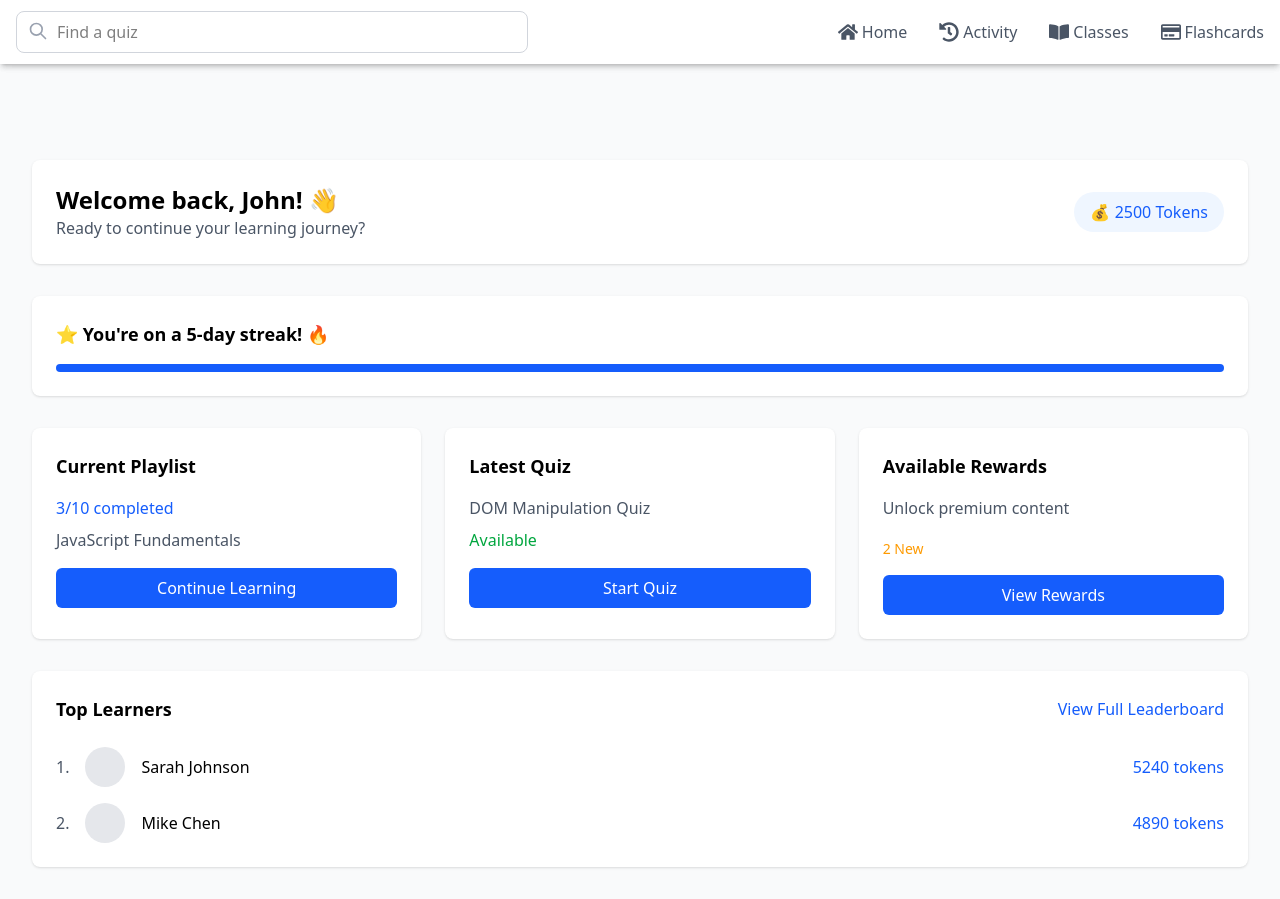
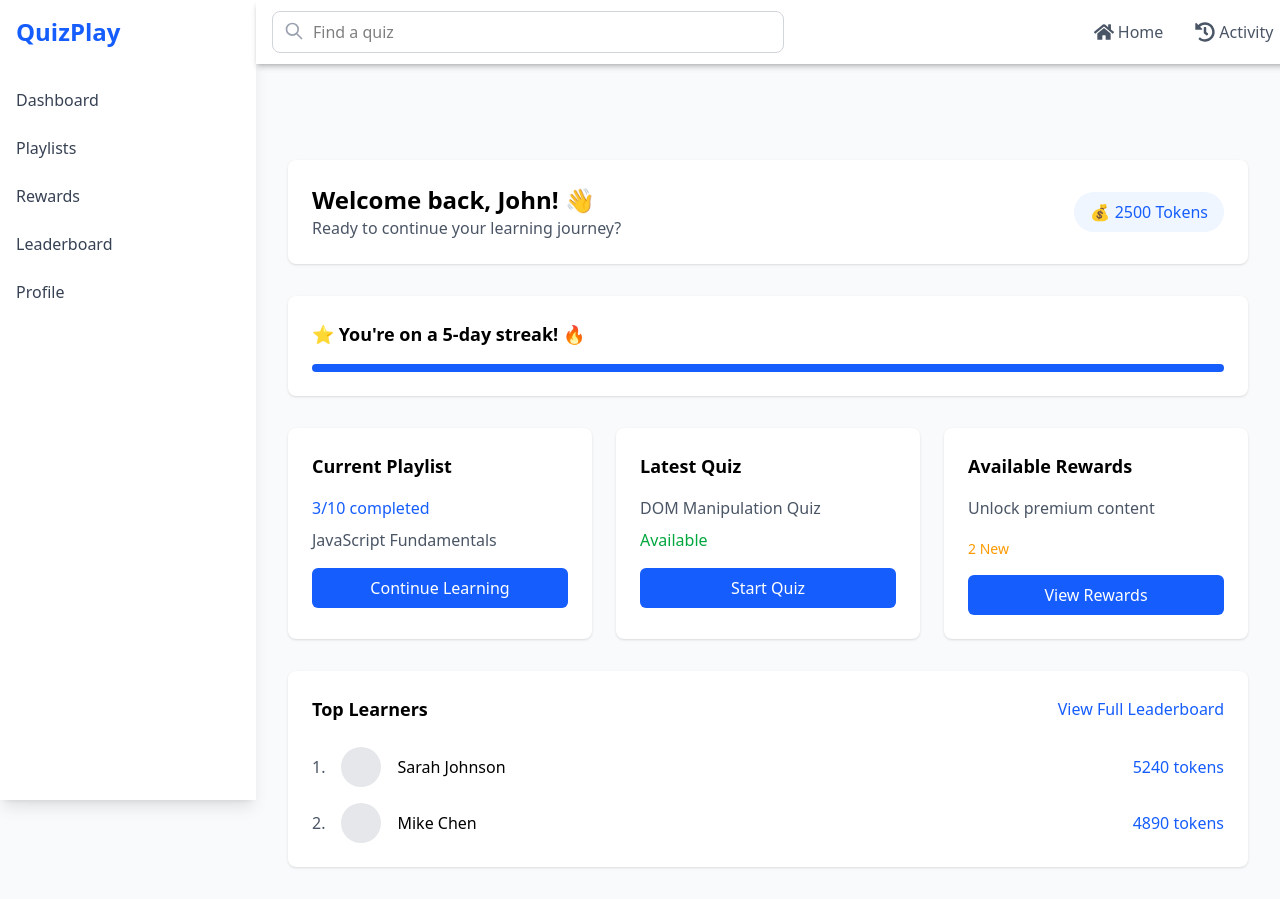
Before and after one commit to iamvtyagi/quiz_client, a React (Vite) app: page /dashboard in a window 1280 px wide. Built offline with nearby package versions, Linux system fonts and the light colour scheme.

Commit message:
MADE SIDEBAR

```diff
--- a/src/App.jsx
+++ b/src/App.jsx
@@ -7,9 +7,47 @@ import Navbar from './components/Navbar'
 
 const App = () => {
   return (
-    <div className="min-h-screen bg-gray-50">
+    <div className="min-h-screen bg-gray-50 flex">
+      {/* Sidebar */}
+      <div className="w-64 fixed h-full bg-white shadow-lg">
+        <div className="p-4">
+          <h1 className="text-2xl font-bold text-blue-600">QuizPlay</h1>
+        </div>
+        <nav className="mt-4">
+          <ul className="space-y-2">
+            <li>
+              <a href="/dashboard" className="flex items-center px-4 py-2 text-gray-700 hover:bg-blue-50 hover:text-blue-600">
+                Dashboard
+              </a>
+            </li>
+            <li>
+              <a href="/playlists" className="flex items-center px-4 py-2 text-gray-700 hover:bg-blue-50 hover:text-blue-600">
+                Playlists
+              </a>
+            </li>
+            <li>
+              <a href="/rewards" className="flex items-center px-4 py-2 text-gray-700 hover:bg-blue-50 hover:text-blue-600">
+                Rewards
+              </a>
+            </li>
+            <li>
+              <a href="/leaderboard" className="flex items-center px-4 py-2 text-gray-700 hover:bg-blue-50 hover:text-blue-600">
+                Leaderboard
+              </a>
+            </li>
+            <li>
+              <a href="/profile" className="flex items-center px-4 py-2 text-gray-700 hover:bg-blue-50 hover:text-blue-600">
+                Profile
+              </a>
+            </li>
+          </ul>
+        </nav>
+      </div>
+
+      {/* Main Content */}
+      <div className="flex-1 ml-64"> {/* Add margin-left equal to sidebar width */}
         <Navbar />
-      <div className="pt-16"> {/* Add padding top to account for fixed navbar */}
+        <div className="pt-16"> {/* Keep padding top for navbar */}
           <Routes>
             <Route path="/" element={<Navigate to="/dashboard" replace />} />
             <Route path="/login" element={<Login />} />
@@ -21,6 +59,7 @@ const App = () => {
           </Routes>
         </div>
       </div>
+    </div>
   )
 }
 
```
Lines whose indentation alone changed are shown as unchanged.
